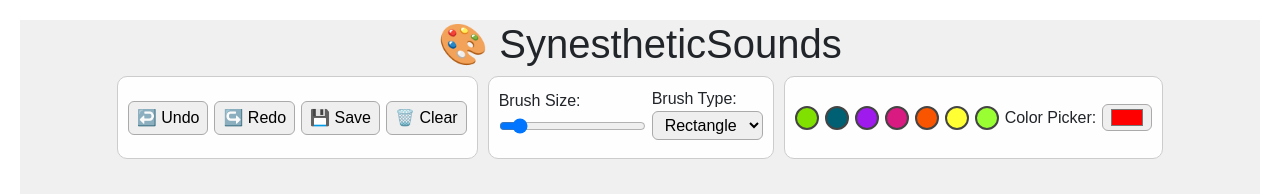
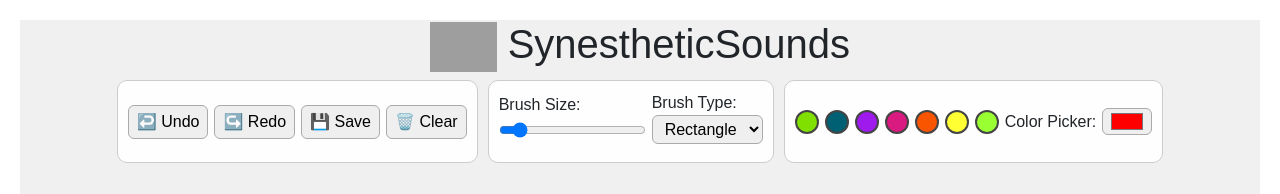
Before and after one commit to Ayka11/AVC, a Flask app: page /drawing2audio in a window 1280 px wide. Shown: the part 104-298 px from the top of the page. Run offline with Flask 3, Linux system fonts and the light colour scheme; parts of the project's set-up code (start-up, migrations or seed data) failed here and were passed over; some libraries are stand-ins or nearby versions; grey boxes are pictures that could not be loaded.

Commit message:
Update drawing_to_note.html

```diff
--- a/templates/drawing_to_note.html
+++ b/templates/drawing_to_note.html
@@ -91,7 +91,11 @@ z<!DOCTYPE html>
 <body>
   {% include 'navbar.html' %}
   <div id='bb'>
-  <h1>🎨 SynestheticSounds</h1>
+  <h1>
+  <img src="{{ url_for('static', filename='logo.png') }}" alt="SynestheticSounds Logo" style="height: 50px; vertical-align: middle;">
+  SynestheticSounds
+  </h1>
+
 
   <div id="toolSections">
     <div class="tool-box">
```
